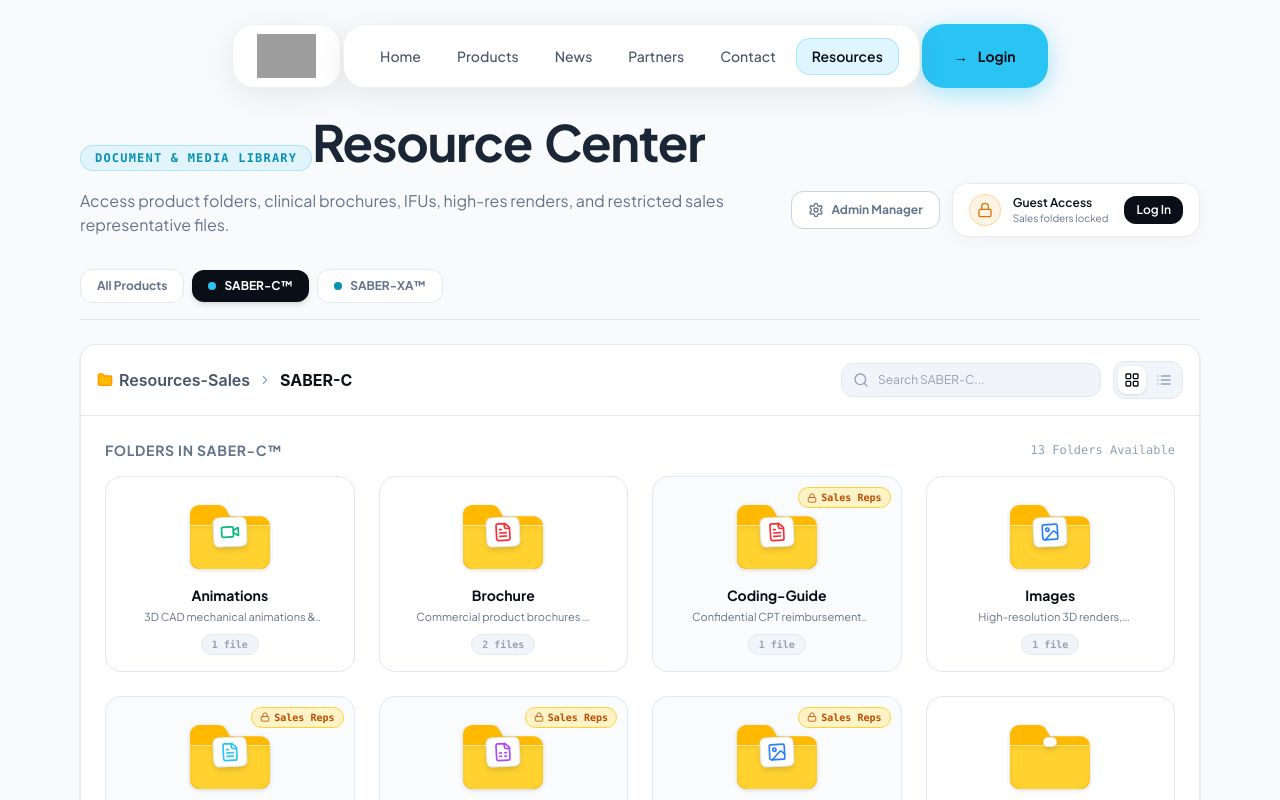
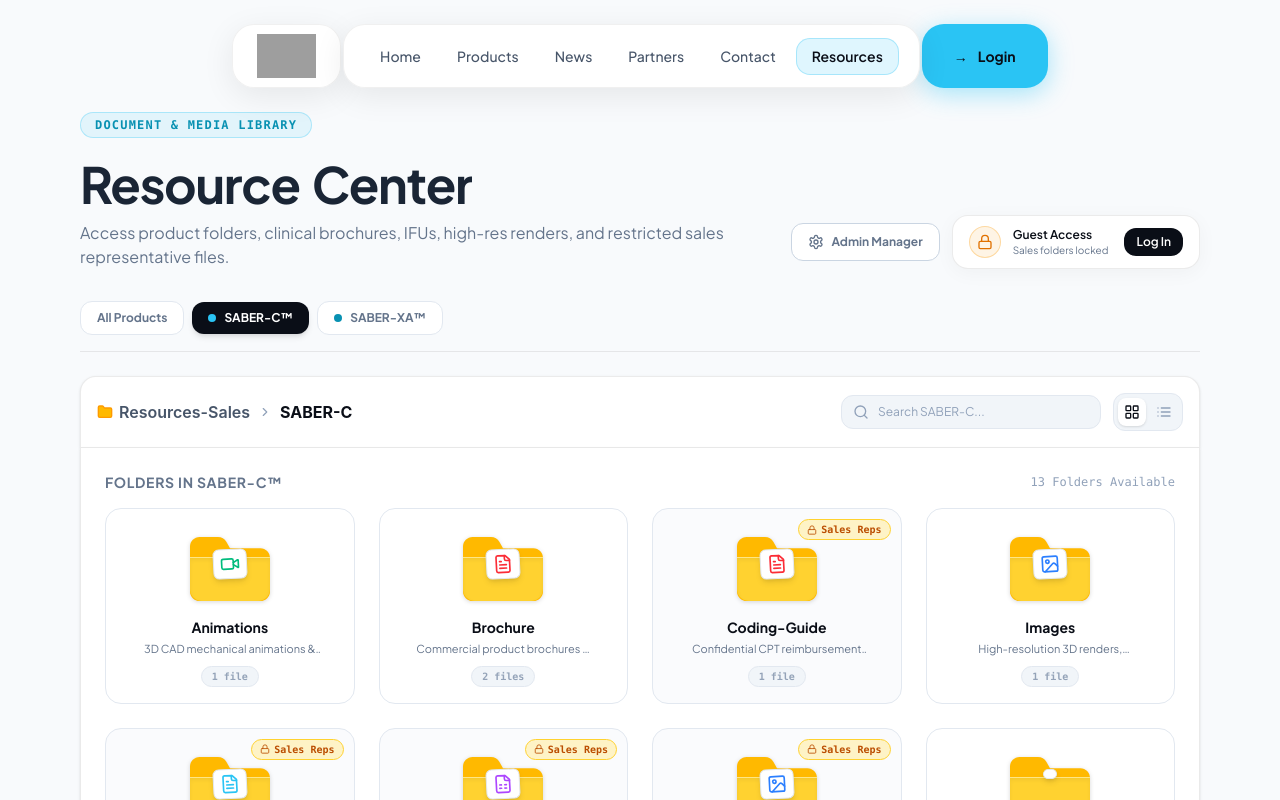
Before and after one commit to goodpixels/ElevationSpine, a React (Vite) app: page /#/resources in a window 1280 px wide. Shown: the top 800 px of the page. Built offline with nearby package versions, Linux system fonts and the light colour scheme; grey boxes are pictures that could not be loaded.

Commit message:
Add files via upload

```diff
--- a/src/app/pages/Resources.tsx
+++ b/src/app/pages/Resources.tsx
@@ -641,16 +641,16 @@ export default function Resources() {
           animate={{ opacity: 1, y: 0 }}
           className="mb-8 flex flex-col lg:flex-row lg:items-end justify-between gap-6"
         >
-          <div>
-            <div className="inline-flex items-center gap-2 bg-[#2ac4f4]/10 border border-[#2ac4f4]/30 rounded-full px-3.5 py-1 text-xs font-mono text-[#0891b2] mb-3 uppercase tracking-widest font-semibold">
+          <div className="flex flex-col items-start">
+            <div className="inline-flex items-center gap-2 bg-[#2ac4f4]/10 border border-[#2ac4f4]/30 rounded-full px-3.5 py-1 text-xs font-mono text-[#0891b2] mb-4 uppercase tracking-widest font-semibold">
               Document & Media Library
             </div>
             <TextRevealTitle
               as="h1"
               text="Resource Center"
-              className="font-heading font-bold text-[#1a2535] text-[36px] md:text-[50px] leading-[1.1] tracking-tight block"
+              className="font-heading font-bold text-[#1a2535] text-[36px] md:text-[50px] leading-[1.1] tracking-tight block w-full"
             />
-            <p className="text-[#64748b] text-sm md:text-base mt-1.5 max-w-2xl">
+            <p className="text-[#64748b] text-sm md:text-base mt-2 max-w-2xl">
               Access product folders, clinical brochures, IFUs, high-res renders, and restricted sales representative files.
             </p>
           </div>
```
